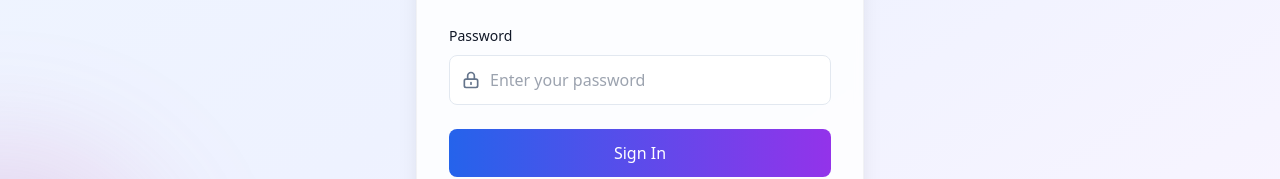
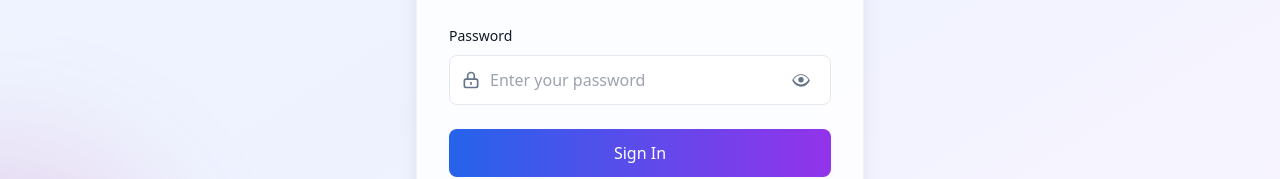
Before and after one commit to Lelekhoa1812/CVA, a Next.js app in the folder cv-assistant/: page /login in a window 1280 px wide. Shown: the part 484-663 px from the top of the page. Built offline with nearby package versions, Linux system fonts and the light colour scheme.

Commit message:
Upd pw placeholder

```diff
--- a/cv-assistant/src/app/login/page.tsx
+++ b/cv-assistant/src/app/login/page.tsx
@@ -8,6 +8,7 @@ export default function LoginPage() {
   const [isRegister, setIsRegister] = useState(false);
   const [error, setError] = useState<string | null>(null);
   const [loading, setLoading] = useState(false);
+  const [showPassword, setShowPassword] = useState(false);
   const router = useRouter();
 
   async function handleSubmit(e: React.FormEvent) {
@@ -88,19 +89,37 @@ export default function LoginPage() {
             </div>
 
             <div className="space-y-2">
-            <label className="text-sm font-medium text-gray-900 dark:text-white">Password</label>
+              <label className="text-sm font-medium text-gray-900 dark:text-white">Password</label>
               <div className="relative">
                 <svg className="absolute left-3 top-1/2 transform -translate-y-1/2 w-5 h-5 text-muted-foreground" fill="none" stroke="currentColor" viewBox="0 0 24 24">
                   <path strokeLinecap="round" strokeLinejoin="round" strokeWidth={2} d="M12 15v2m-6 4h12a2 2 0 002-2v-6a2 2 0 00-2-2H6a2 2 0 00-2 2v6a2 2 0 002 2zm10-10V7a4 4 0 00-8 0v4h8z" />
                 </svg>
                 <input
-                  type="password"
+                  type={showPassword ? 'text' : 'password'}
                   value={password}
                   onChange={(e) => setPassword(e.target.value)}
-                  className="w-full pl-10 pr-4 py-3 bg-background border border-input rounded-lg focus:ring-2 focus:ring-primary/20 focus:border-primary transition-all duration-200"
+                  className="w-full pl-10 pr-12 py-3 bg-background border border-input rounded-lg focus:ring-2 focus:ring-primary/20 focus:border-primary transition-all duration-200"
                   placeholder="Enter your password"
                   required
                 />
+                <button
+                  type="button"
+                  onClick={() => setShowPassword(s => !s)}
+                  aria-label={showPassword ? 'Hide password' : 'Show password'}
+                  className="absolute right-3 top-1/2 -translate-y-1/2 p-2 rounded-md text-muted-foreground hover:text-foreground hover:bg-accent transition-colors duration-200"
+                >
+                  {showPassword ? (
+                    // Eye-off icon
+                    <svg className="w-5 h-5" viewBox="0 0 24 24" fill="currentColor">
+                      <path d="M3.53 2.47a.75.75 0 1 0-1.06 1.06l2.26 2.26C3.56 7.08 2.39 8.68 1.6 10.5a.75.75 0 0 0 0 .6C3.35 14.7 7.33 18 12 18c1.86 0 3.6-.47 5.14-1.28l3.33 3.33a.75.75 0 0 0 1.06-1.06l-18-18ZM12 16.5c-3.9 0-7.26-2.7-8.9-5.7.66-1.28 1.68-2.54 2.93-3.55l2.2 2.2A4.5 4.5 0 0 0 12 16.5Zm0-9a4.5 4.5 0 0 1 4.5 4.5c0 .37-.05.73-.14 1.07l2.3 2.3c1.07-.86 1.99-1.9 2.64-3.07a.75.75 0 0 0 0-.6C20.65 7.3 16.67 4 12 4c-1.02 0-1.99.14-2.9.4l1.64 1.64c.41-.09.84-.14 1.26-.14Z" />
+                    </svg>
+                  ) : (
+                    // Eye icon
+                    <svg className="w-5 h-5" viewBox="0 0 24 24" fill="currentColor">
+                      <path d="M12 5c-4.67 0-8.65 3.3-10.4 7.1a.75.75 0 0 0 0 .6C3.35 16.7 7.33 20 12 20s8.65-3.3 10.4-7.1a.75.75 0 0 0 0-.6C20.67 8.3 16.69 5 12 5Zm0 12.5c-3.9 0-7.26-2.7-8.9-5.7 1.64-3 5-5.7 8.9-5.7s7.26 2.7 8.9 5.7c-1.64 3-5 5.7-8.9 5.7Zm0-9a3.25 3.25 0 1 0 0 6.5 3.25 3.25 0 0 0 0-6.5Z" />
+                    </svg>
+                  )}
+                </button>
               </div>
             </div>
 
```
